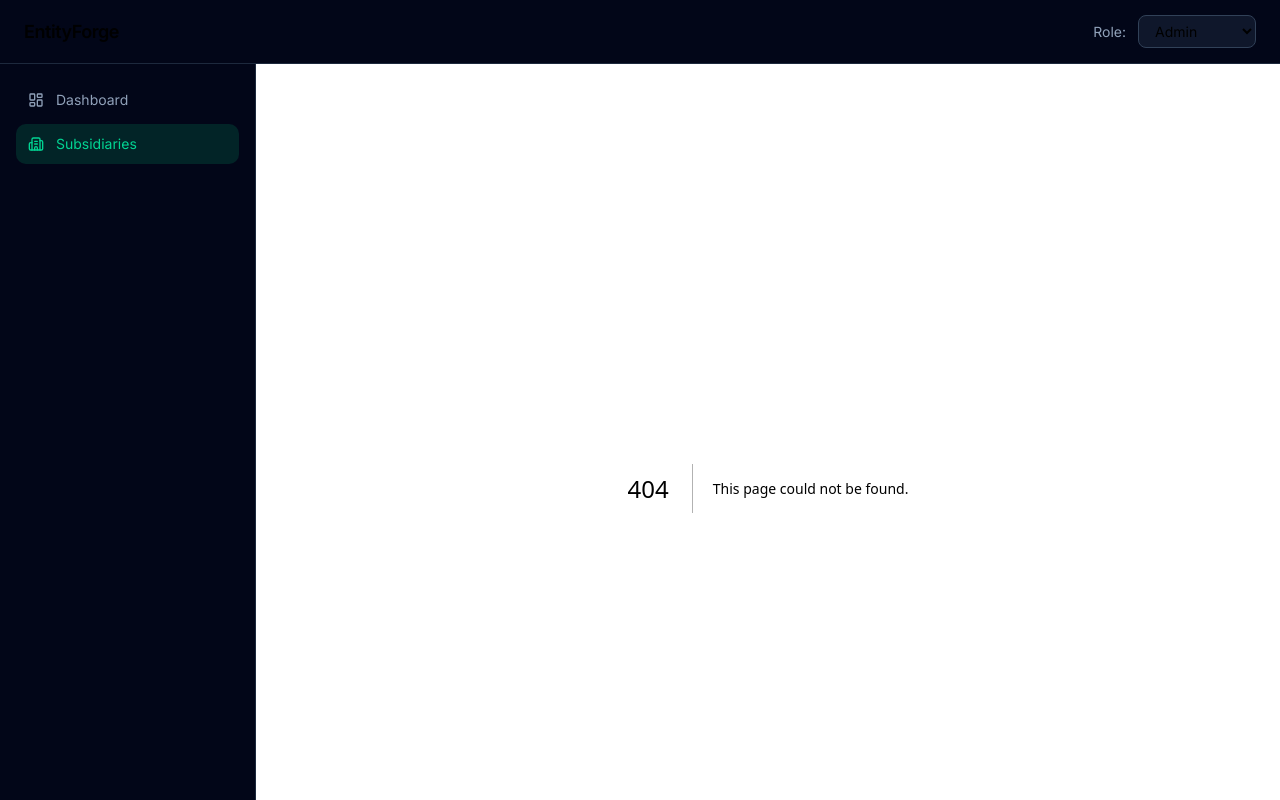
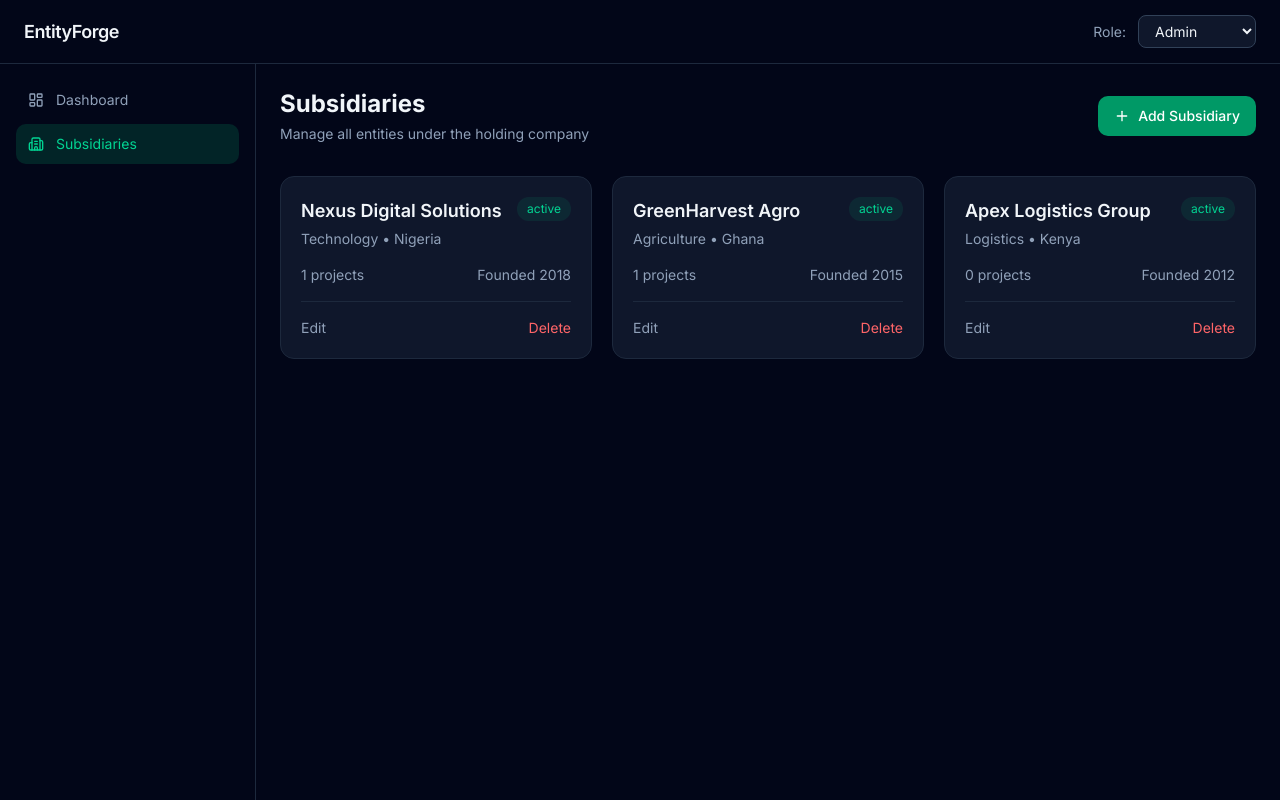
Before and after one commit to DinduOffiah/EntityForge, a Next.js app: page /subsidiaries in a window 1280 px wide. Before the commit this address had no page. Built offline with nearby package versions, Linux system fonts and the light colour scheme.

Commit message:
added subsidiaries-page

```diff
--- /dev/null
+++ b/app/subsidiaries/page.tsx
@@ -0,0 +1,129 @@
+"use client";
+
+import Link from "next/link";
+import { useEntityStore } from "@/store/useEntityStore";
+import { Plus, Building2, Trash2 } from "lucide-react";
+import { useState } from "react";
+
+export default function SubsidiariesPage() {
+  const { subsidiaries, deleteSubsidiary, currentUserRole } = useEntityStore();
+  const [confirmDeleteId, setConfirmDeleteId] = useState<string | null>(null);
+
+  const canEdit = currentUserRole === "admin" || currentUserRole === "committee";
+
+  return (
+    <div>
+      <div className="flex items-center justify-between mb-8">
+        <div>
+          <h1 className="text-2xl font-bold">Subsidiaries</h1>
+          <p className="text-slate-400 text-sm mt-1">
+            Manage all entities under the holding company
+          </p>
+        </div>
+
+        {canEdit && (
+          <Link
+            href="/subsidiaries/new"
+            className="flex items-center gap-2 bg-emerald-600 hover:bg-emerald-500 text-white px-4 py-2.5 rounded-lg text-sm font-medium transition"
+          >
+            <Plus className="w-4 h-4" />
+            Add Subsidiary
+          </Link>
+        )}
+      </div>
+
+      {subsidiaries.length === 0 ? (
+        <div className="text-center py-20 text-slate-500">
+          <Building2 className="w-12 h-12 mx-auto mb-4 opacity-40" />
+          <p>No subsidiaries yet.</p>
+        </div>
+      ) : (
+        <div className="grid grid-cols-1 md:grid-cols-2 xl:grid-cols-3 gap-5">
+          {subsidiaries.map((sub) => (
+            <div
+              key={sub.id}
+              className="bg-slate-900 border border-slate-800 rounded-xl p-5 hover:border-slate-700 transition"
+            >
+              <div className="flex items-start justify-between mb-4">
+                <div>
+                  <Link
+                    href={`/subsidiaries/${sub.id}`}
+                    className="font-semibold text-lg hover:text-emerald-400 transition"
+                  >
+                    {sub.name}
+                  </Link>
+                  <p className="text-sm text-slate-400 mt-1">
+                    {sub.industry} • {sub.country}
+                  </p>
+                </div>
+
+                <span
+                  className={`text-xs px-2.5 py-1 rounded-full ${
+                    sub.status === "active"
+                      ? "bg-emerald-500/10 text-emerald-400"
+                      : sub.status === "inactive"
+                      ? "bg-amber-500/10 text-amber-400"
+                      : "bg-slate-700 text-slate-300"
+                  }`}
+                >
+                  {sub.status}
+                </span>
+              </div>
+
+              <div className="flex items-center justify-between text-sm text-slate-400">
+                <span>{sub.projects.length} projects</span>
+                <span>Founded {sub.foundedYear}</span>
+              </div>
+
+              {canEdit && (
+                <div className="mt-4 pt-4 border-t border-slate-800 flex gap-2">
+                  <Link
+                    href={`/subsidiaries/${sub.id}/edit`}
+                    className="text-sm text-slate-400 hover:text-white transition"
+                  >
+                    Edit
+                  </Link>
+                  <button
+                    onClick={() => setConfirmDeleteId(sub.id)}
+                    className="text-sm text-red-400 hover:text-red-300 transition ml-auto"
+                  >
+                    Delete
+                  </button>
+                </div>
+              )}
+            </div>
+          ))}
+        </div>
+      )}
+
+      {/* Simple Delete Confirmation */}
+      {confirmDeleteId && (
+        <div className="fixed inset-0 bg-black/60 flex items-center justify-center z-50">
+          <div className="bg-slate-900 border border-slate-700 rounded-xl p-6 max-w-sm w-full mx-4">
+            <h3 className="font-semibold text-lg mb-2">Delete Subsidiary?</h3>
+            <p className="text-sm text-slate-400 mb-6">
+              This will also delete all projects and milestones under it. This action cannot be undone.
+            </p>
+            <div className="flex gap-3 justify-end">
+              <button
+                onClick={() => setConfirmDeleteId(null)}
+                className="px-4 py-2 text-sm rounded-lg bg-slate-800 hover:bg-slate-700"
+              >
+                Cancel
+              </button>
+              <button
+                onClick={() => {
+                  deleteSubsidiary(confirmDeleteId);
+                  setConfirmDeleteId(null);
+                }}
+                className="px-4 py-2 text-sm rounded-lg bg-red-600 hover:bg-red-500 text-white"
+              >
+                Delete
+              </button>
+            </div>
+          </div>
+        </div>
+      )}
+    </div>
+  );
+}
```
